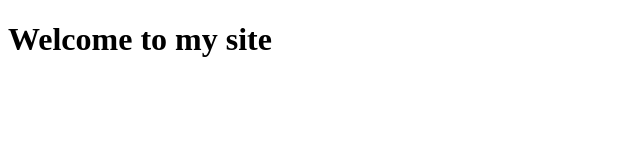
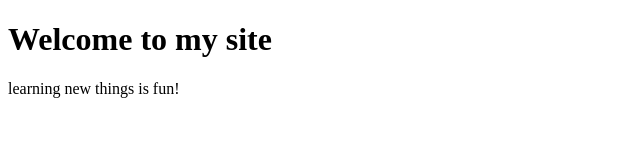
Before and after one commit to waqaasahhmad/DjangoMasterclass, a plain HTML site: page index.html in a window 1280 px wide. Shown: the whole page, without its empty margins (0-640 px from the left). Drawn offline with Linux system fonts and the light colour scheme.

Commit message:
add the paragraph

```diff
--- a/index.html
+++ b/index.html
@@ -7,6 +7,7 @@
 </head>
 <body>
     <h1>Welcome to my site</h1>
+    <p> learning new things is fun!</p>
 
 </body>
 </html>
```
